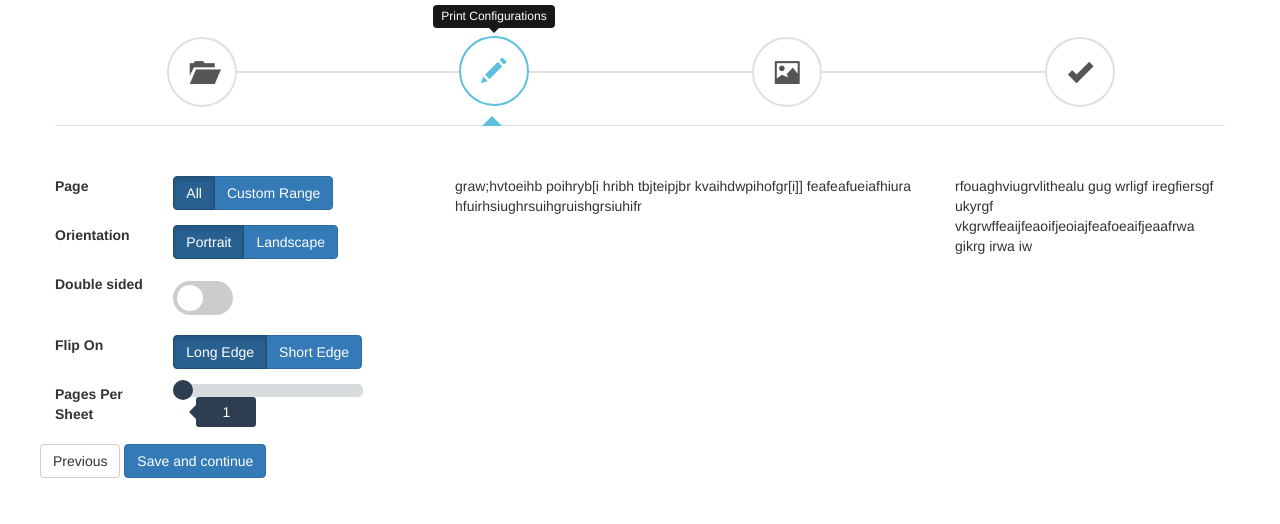
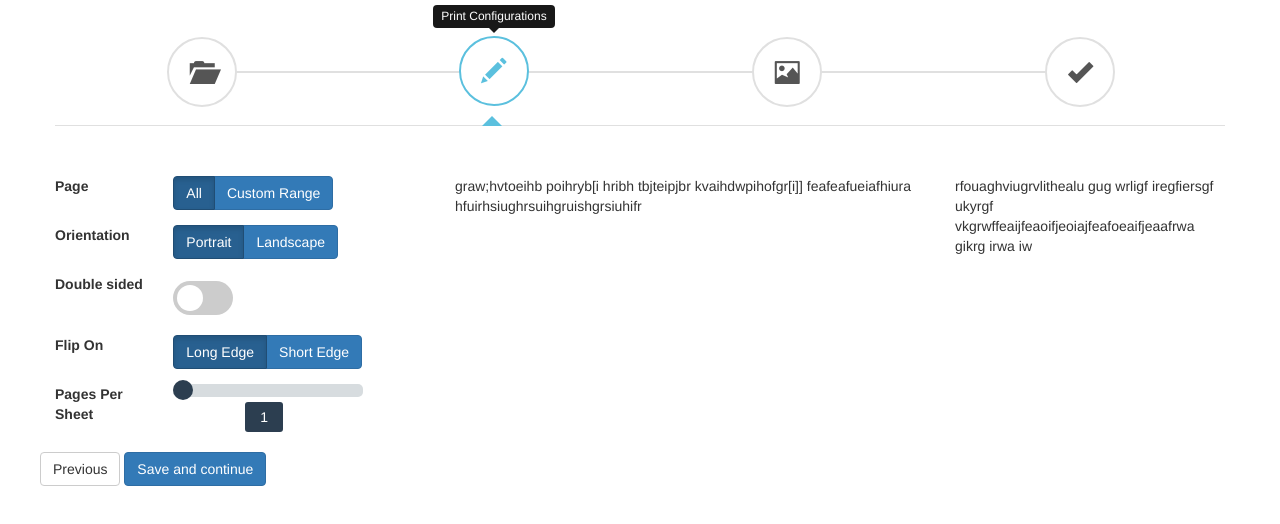
Before and after one commit to kenhua-l/SPrintr, a plain HTML site: page main.html in a window 1280 px wide. Both pictures are taken after a click on the tab 493 px from the left and 128 px from the top of the page. Shown: the part 58-582 px from the top of the page. Drawn offline with nearby package versions, Linux system fonts and the light colour scheme.

Commit message:
Edited ‘pages per sheet’ tooltip style

```diff
--- a/style/style.css
+++ b/style/style.css
@@ -431,18 +431,18 @@ input:checked + .slider:before {
 }
 
 .range-slider__value {
-  display: inline-block;
-  position: relative;
-  width: 60px;
   color: #fff;
   line-height: 20px;
-  text-align: center;
   border-radius: 3px;
   background: #2c3e50;
-  padding: 5px 10px;
-  margin-left: 8px;
+
+  text-align: center;
+  display: block;
+  margin:5px 30%;
+  padding: 5px 0px;
+  width: 20%;
 }
-.range-slider__value:after {
+/*.range-slider__value:after {
   position: absolute;
   top: 8px;
   left: -7px;
@@ -452,7 +452,7 @@ input:checked + .slider:before {
   border-right: 7px solid #2c3e50;
   border-bottom: 7px solid transparent;
   content: '';
-}
+}*/
 
 ::-moz-range-track {
   background: #d7dcdf;
```
